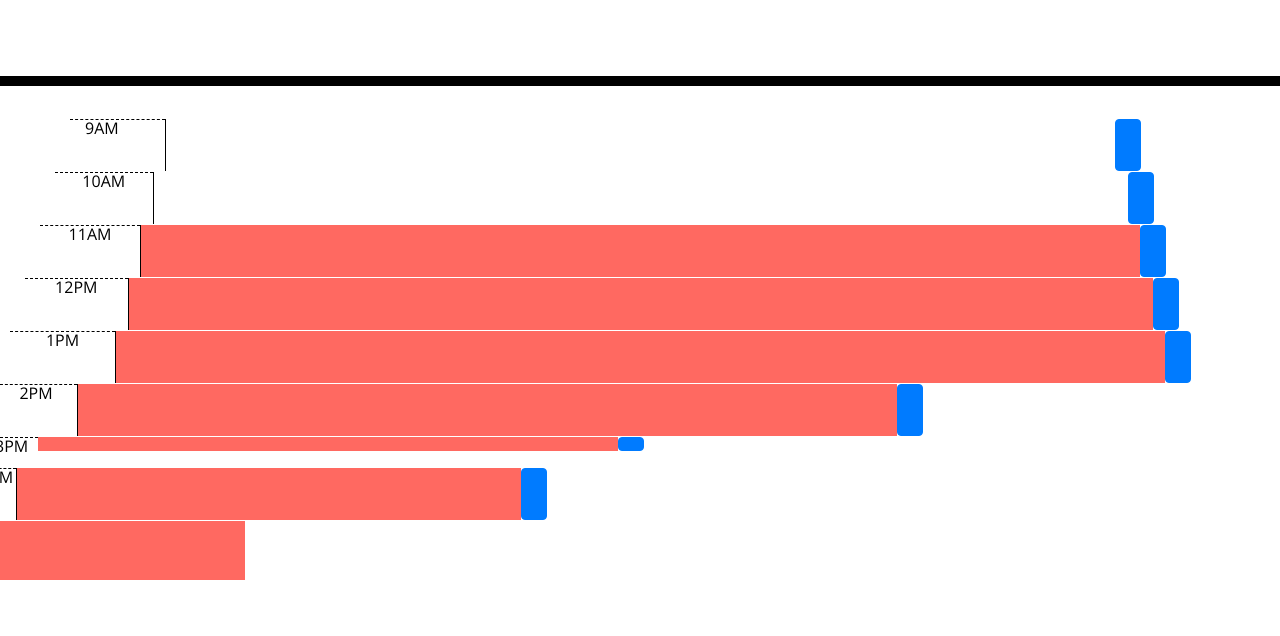
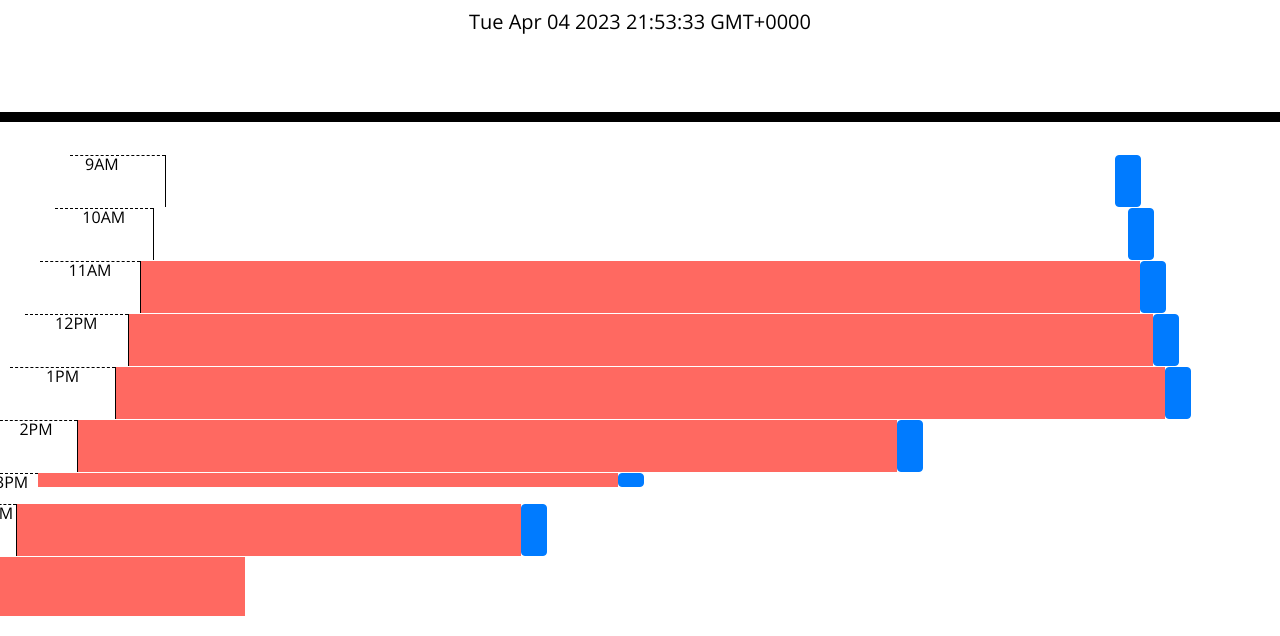
Before and after one commit to Cui1818/Fiona-s-working-daily-planner, a plain HTML site: page index.html in a window 1280 px wide. Shown: the part 182-818 px from the top of the page. Drawn offline with nearby package versions, Linux system fonts and the light colour scheme; files that its build step writes are made by us from their sources.

Commit message:
Add index.html file

```diff
--- a/assets/script.js
+++ b/assets/script.js
@@ -0,0 +1,3 @@
+//display currentDay
+var currentDay =$("#currentDay");
+currentDay.text(moment()).format("LLLL");
```
Also changed, not shown: index.html (+6 -2 lines).
